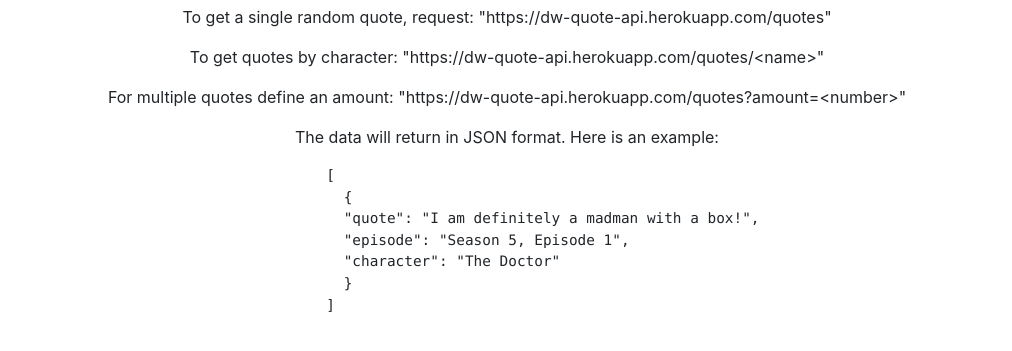
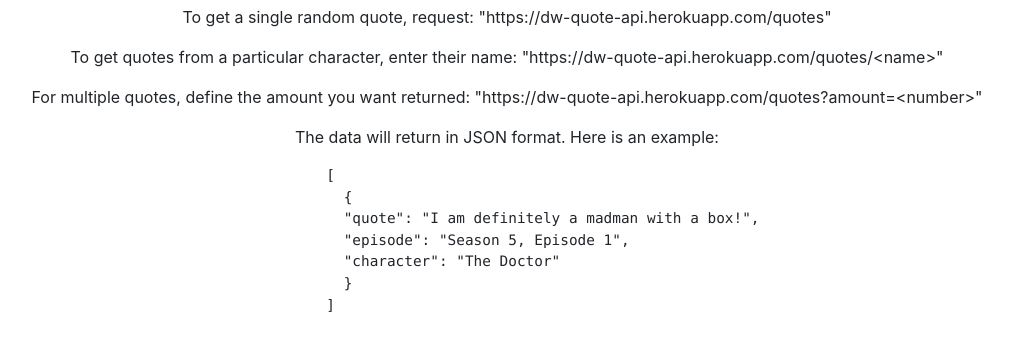
Before and after one commit to Schlenges/doctor-who-quote-api, a website: page view/index.html in a window 1280 px wide. Shown: the part 423-774 px from the top of the page, without its empty margins (133-1145 px from the left). Drawn offline with nearby package versions, Linux system fonts and the light colour scheme; files that its build step writes are made by us from their sources; files whose address does not match are found by name.

Commit message:
changed descr

```diff
--- a/view/index.html
+++ b/view/index.html
@@ -11,8 +11,8 @@
     <img class="img-fluid" src="dw-logo.png">
     <h1>Quote API</h1>
     <p>To get a single random quote, request: "https://dw-quote-api.herokuapp.com/quotes"</p>
-    <p>To get quotes by character: "https://dw-quote-api.herokuapp.com/quotes/&lt;name&gt;"</p>
-    <p>For multiple quotes define an amount: "https://dw-quote-api.herokuapp.com/quotes?amount=&lt;number&gt;"</p>
+    <p>To get quotes from a particular character, enter their name: "https://dw-quote-api.herokuapp.com/quotes/&lt;name&gt;"</p>
+    <p>For multiple quotes, define the amount you want returned: "https://dw-quote-api.herokuapp.com/quotes?amount=&lt;number&gt;"</p>
     <p>The data will return in JSON format. Here is an example:</p>
     <div id="example">
     <pre>
```
